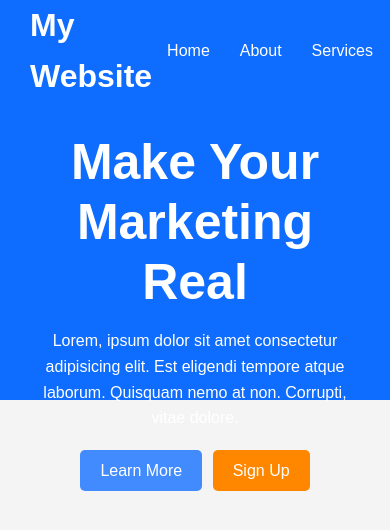
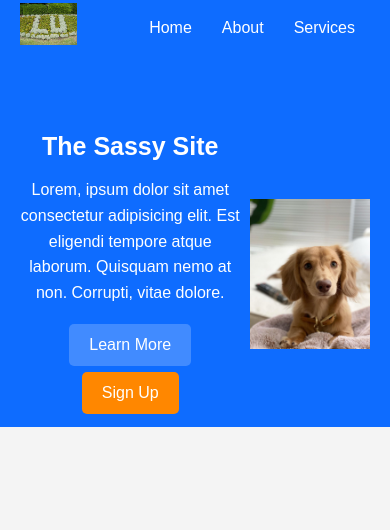
Before and after one commit to shaoli-lu/Sass-Landing-Page, a plain HTML site: page index.html in a window 390 px wide. Drawn offline with Linux system fonts and the light colour scheme.

Commit message:
Adjusted for mobile

```diff
--- a/css/_mobile.scss
+++ b/css/_mobile.scss
@@ -1,13 +1,15 @@
 @media(max-width: 700px) {
     .showcase {
-        height: 400px;
-
+        height:35%;
+        margin-top: 0px;
+        display: flex;
+        flex-wrap: wrap;
         &-content {
             text-align: center;
         }
 
         img {
-            display: none;
+            height: 35%;
         }
     }
 }
--- a/css/_utilities.scss
+++ b/css/_utilities.scss
@@ -1,6 +1,6 @@
 .container {
     max-width: 1100px;
-    padding: 0 30px;
+    padding: 0 20px;
     margin: 0 auto;
     overflow: auto;
   }
--- a/css/style.scss
+++ b/css/style.scss
@@ -37,6 +37,13 @@ body {
         a:hover {
             color: $secondary-color;
         }
+
+
+        img {
+            height: 1%;
+            margin: 0.8px 0;
+
+        }
     }
 
 
@@ -45,14 +52,16 @@ body {
         display: flex;
         align-items: center;
         justify-content: center;
-        margin-top: 30px;
+        margin-top: 5px;
+
 
         img {
             width: 50%;
+            margin-left: 10px;
         }
 
         h1 {
-            font-size: 50px;
+            font-size: 25px;
             line-height: 1.2;
         }
 
@@ -61,7 +70,7 @@ body {
 }
 
 img {
-    width: 100%;
+    width: 50%;
 }
 
 a {
--- a/index.html
+++ b/index.html
@@ -14,24 +14,29 @@
     <header class="showcase">
         <div class="container">
             <div class="nav">
-                <h1 class="logo">My Website</h1>
+                <figure class="hover">
+                    <img src="favicon.png" alt="Logo">
+                </figure>
+                <!-- <h1 class="logo">My Website</h1> -->
                 <ul>
                     <li><a href="#">Home</a></li>
                     <li><a href="#">About</a></li>
                     <li><a href="#">Services</a></li>
                 </ul>
             </div>
-<div class="btn"></div>
+
             <div class="showcase-content">
                 <div>
-                    <h1>Make Your Marketing Real</h1>
+                    <h1>The Sassy Site</h1>
                     <p class="my-1">
                         Lorem, ipsum dolor sit amet consectetur adipisicing elit. Est
                         eligendi tempore atque laborum. Quisquam nemo at non. Corrupti,
                         vitae dolore.
                     </p>
-                    <a href="#" class="btn-primary">Learn More</a>
-                    <a href="#" class="btn-secondary">Sign Up</a>
+                    <div>
+                        <a href="#" class="btn-primary">Learn More</a>
+                        <a href="#" class="btn-secondary">Sign Up</a>
+                    </div>
                 </div>
                 <img src="b16.jpg" alt="Cute dog">
                 <!-- <img
```
Also changed, not shown: css/style.css.
